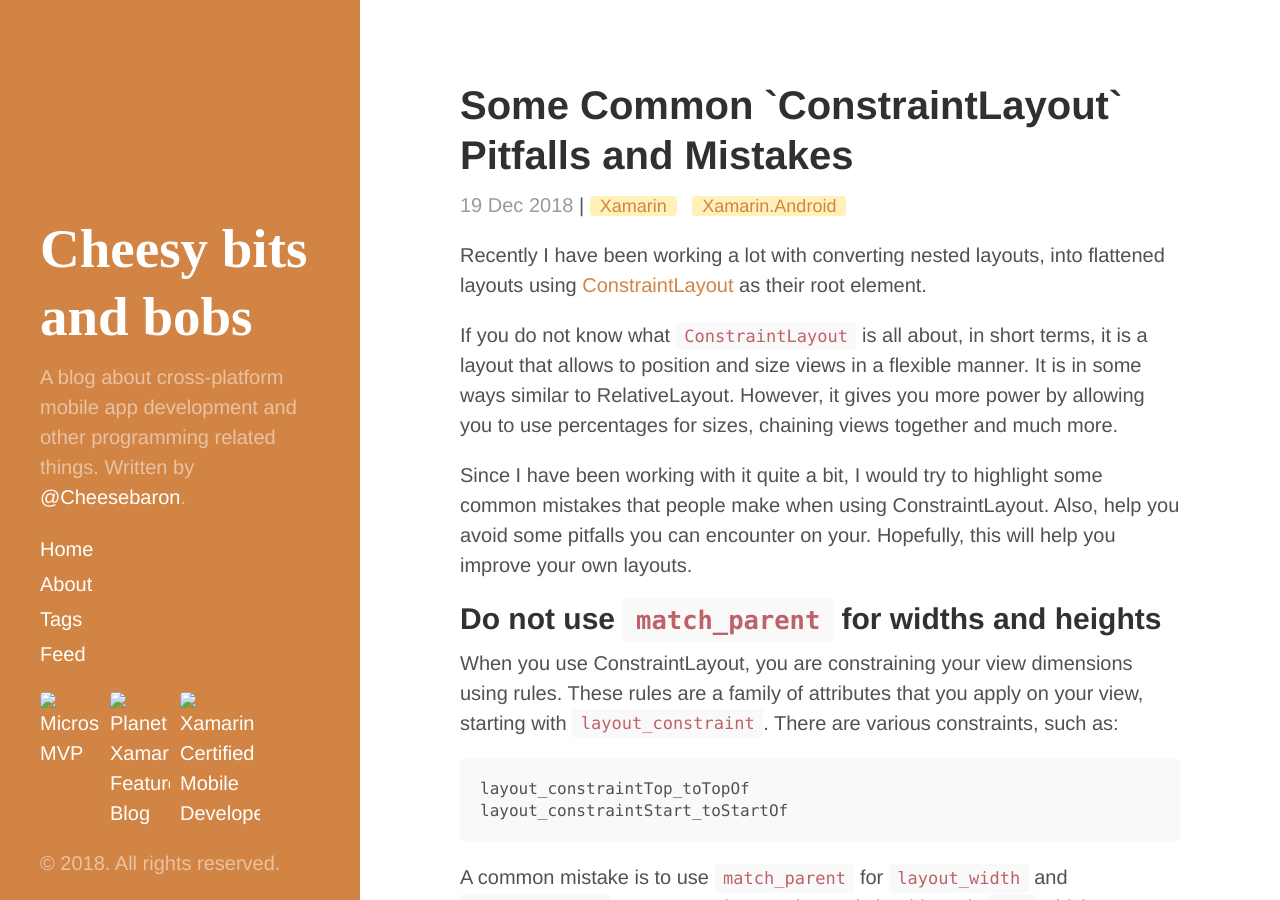
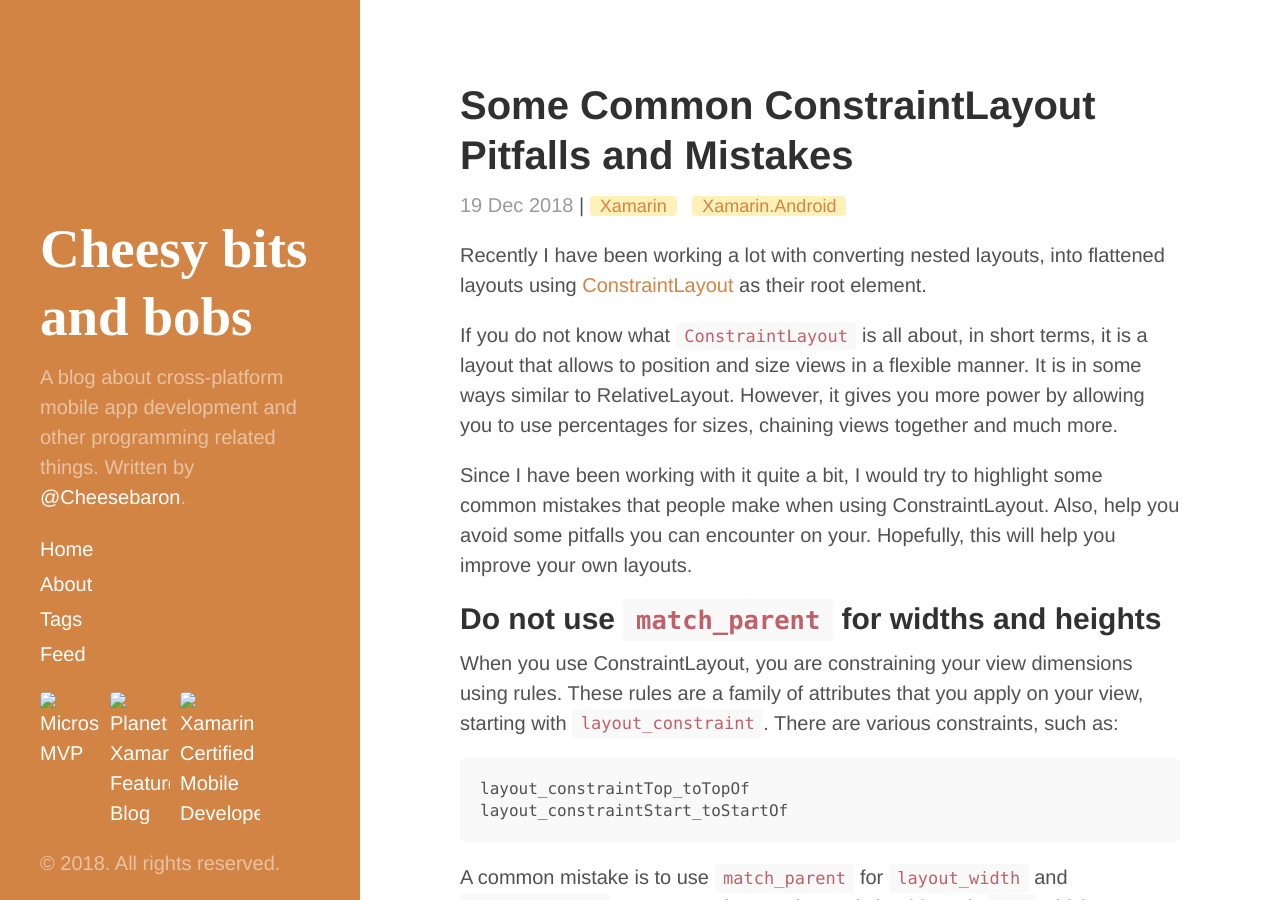
Before and after one commit to Cheesebaron/cheesebaron.github.io, a Jekyll site: the page built from _posts/2018-12-19-common-constraintlayout-mistakes.md, in a window 1280 px wide and 900 px high. Built offline with Jekyll 4.4.1, drawn with Linux system fonts in a browser that asks for light colours; comment, search, counter and statistics services are not loaded.

```diff
--- a/_posts/2018-12-19-common-constraintlayout-mistakes.md
+++ b/_posts/2018-12-19-common-constraintlayout-mistakes.md
@@ -1,6 +1,6 @@
 ---
 layout: post
-title: Some Common `ConstraintLayout` Pitfalls and Mistakes
+title: Some Common ConstraintLayout Pitfalls and Mistakes
 author: Tomasz Cielecki
 comments: true
 date: 2018-12-19 21:25:00 +0100
```
